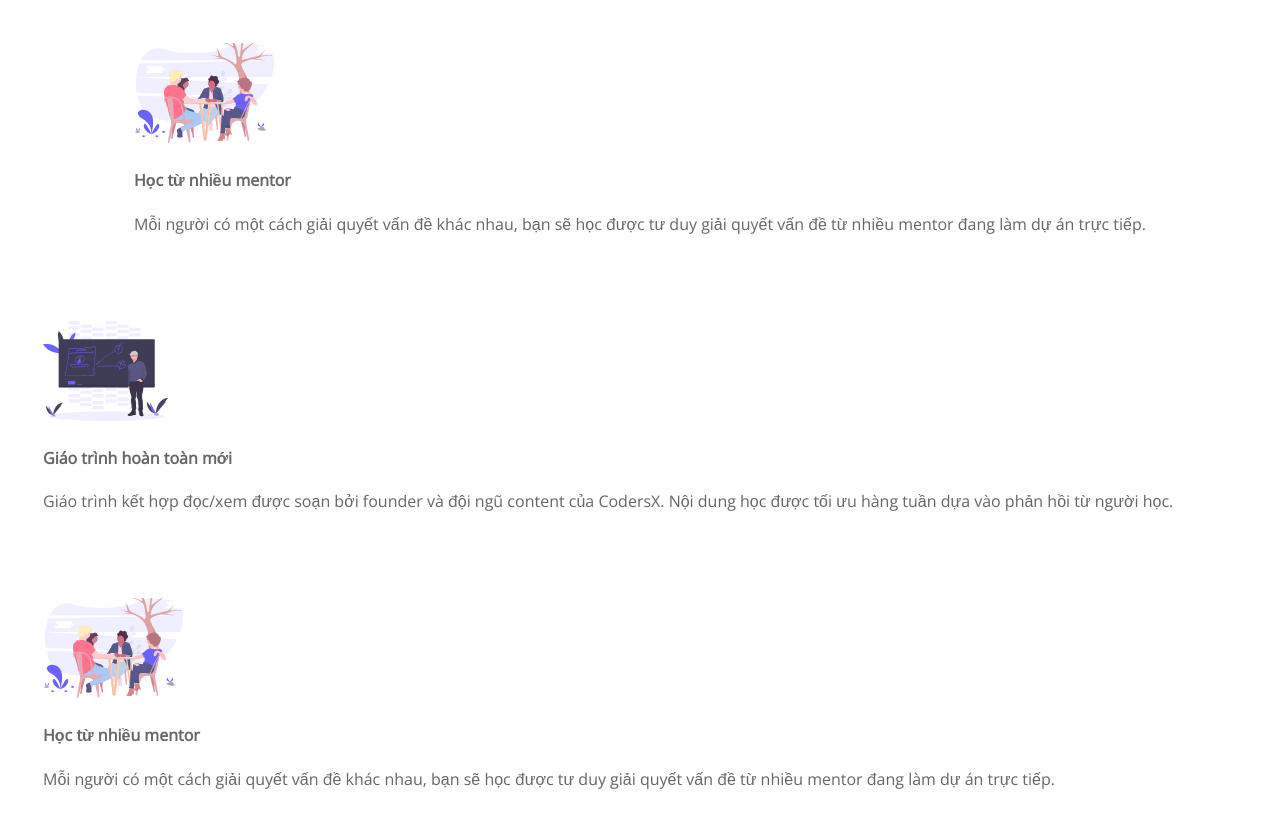
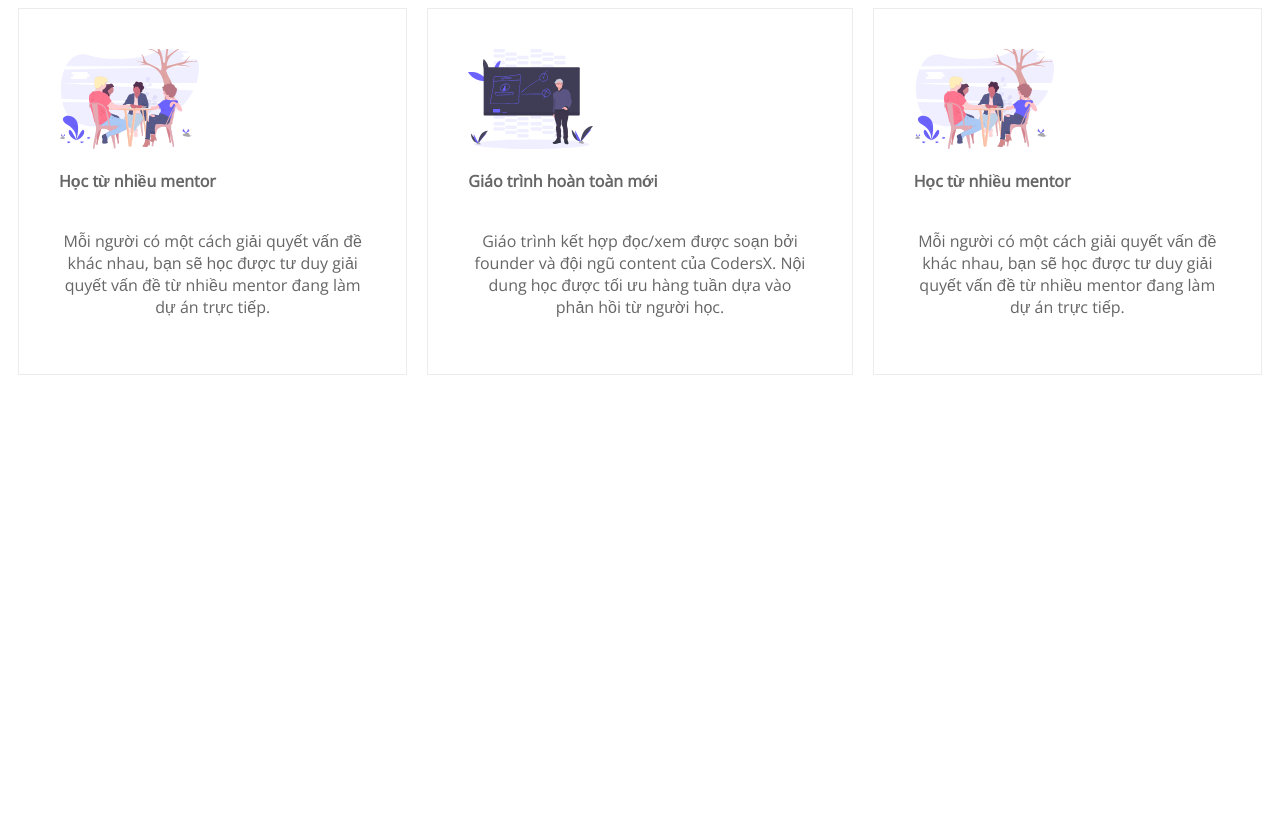
Before and after one commit to nhim411/CodersX_CSS_Exercise-40, a plain HTML site: page components.html in a window 1280 px wide. After the commit the page ends 800 px from the top, so only its background shows below. Drawn offline with nearby package versions, Linux system fonts and the light colour scheme.

Commit message:
modify feature-box components

```diff
--- a/components-css/feature-box.css
+++ b/components-css/feature-box.css
@@ -3,13 +3,25 @@
 .feature-box {
  font-family: "Open Sans", sans-serif;
  color: #666666;
+ box-sizing: border-box;
  padding: 35px;
-	float: left;
+ border: 1px solid #ececec;
+ display: flex;
+ flex-direction: column;
+ justify-items: center;
+ align-items: flex-start;
+ padding: 40px;
+ margin: 0 10px;
+}
+
+.feature-box h4,
+.feature-box p {
+ text-align: center;
+ word-wrap: break-word;
 }
 
 .container-feature {
  display: flex;
-	flex-direction: row;
  justify-content: center;
  align-items: center;
 }
--- a/components.html
+++ b/components.html
@@ -16,8 +16,6 @@
             tư duy giải quyết vấn đề từ nhiều mentor đang làm dự án trực tiếp.
           </p>
         </div>
-      </div>
-      <div class="row">
         <div class="feature-box">
           <img height="100" src="./images/teaching.svg" />
           <h4>Giáo trình hoàn toàn mới</h4>
@@ -27,8 +25,6 @@
             người học.
           </p>
         </div>
-      </div>
-      <div class="row">
         <div class="feature-box">
           <img height="100" src="./images/group.svg" />
           <h4>Học từ nhiều mentor</h4>
@@ -36,8 +32,6 @@
             Mỗi người có một cách giải quyết vấn đề khác nhau, bạn sẽ học được
             tư duy giải quyết vấn đề từ nhiều mentor đang làm dự án trực tiếp.
           </p>
-        </div>
-      </div>
     </div>
   </body>
 </html>
```
Lines whose indentation alone changed are shown as unchanged.
